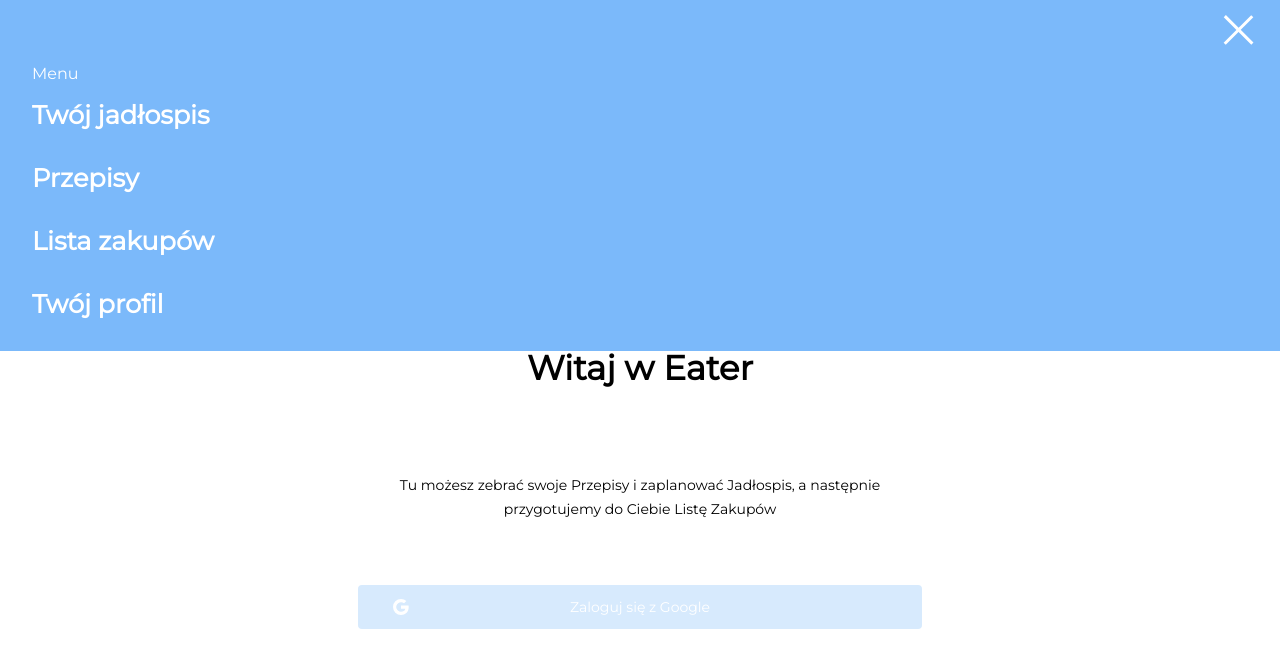
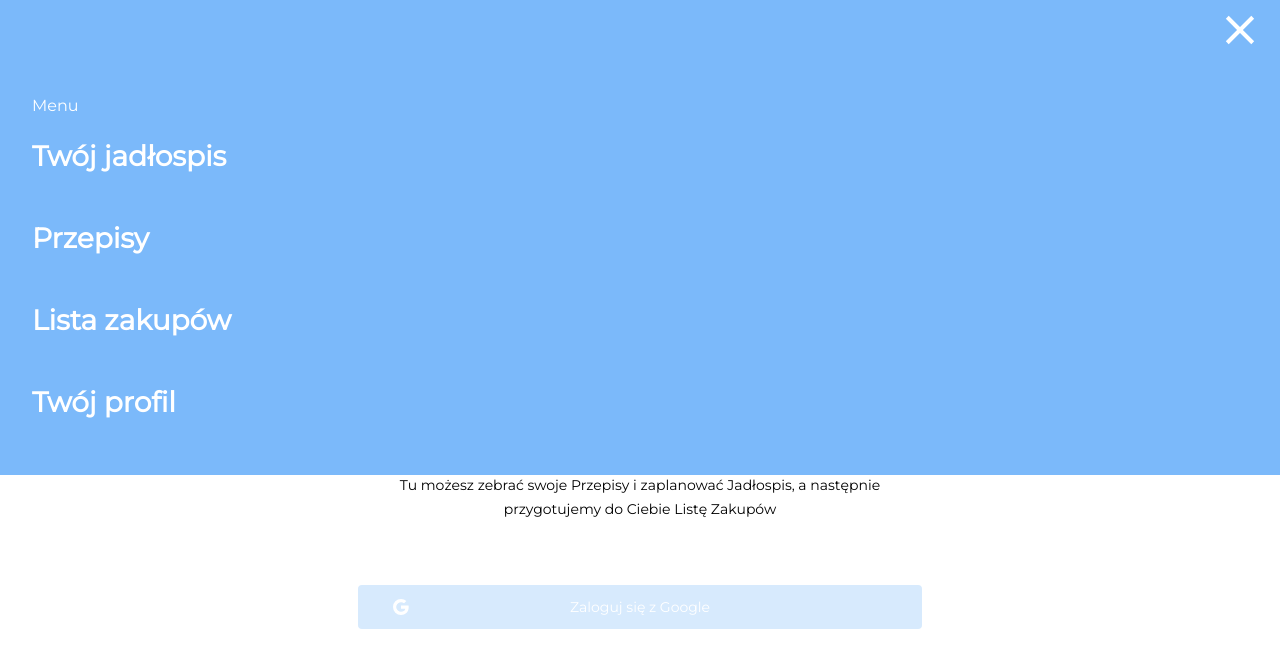
Before and after one commit to akai-org/EaterUI, a React (Vite) app: page / in a window 1280 px wide. Both pictures are taken after a click on the button 1238 px from the left and 32 px from the top of the page. Shown: the top 668 px of the page. Built offline with nearby package versions, Linux system fonts and the light colour scheme; no server answers.

Commit message:
Changed how navigation menu is rendered. Changed fixed values to variables

```diff
--- a/src/App.jsx
+++ b/src/App.jsx
@@ -7,7 +7,7 @@ import MenuDetails from "./pages/Menu/MenuDetails";
 import MenuListing from "./pages/Menu/MenuListing";
 import MenuPlanning from "./pages/Menu/MenuPlanning";
 import RecipeRouter from "./pages/Recipes/RecipeRouter";
-import { Navbar } from "./components/Navbar/Navbar";
+import { Navbar } from "./components/index";
 import "./assets/index.scss";
 import { ToastBox } from "@/utils/toast";
 
--- a/src/assets/variables.scss
+++ b/src/assets/variables.scss
@@ -45,9 +45,14 @@ $extrabold: 800;
 $XS-spacing: 4px;
 $S-spacing: 8px;
 $M-spacing: 16px;
+$ML-spacing: 24px;
 $L-spacing: 32px;
 $XL-spacing: 48px;
 $XXL-spacing: 64px;
 
 // navbar
 $nav-height: 64px;
+
+//transitions
+$transiton-primary: 0.1s ease-in-out;
+$transiton-secondary: 0.2s ease-in-out;
--- a/src/components/Container/Container.module.scss
+++ b/src/components/Container/Container.module.scss
@@ -3,9 +3,9 @@
 .container {
   max-width: 800px;
   width: 100%;
-  padding: 32px;
+  padding: $L-spacing;
   margin: 0 auto;
-  padding-top: calc($nav-height + 2rem);
+  padding-top: calc($nav-height + $L-spacing);
   position: relative;
   min-height: 100vh;
   display: flex;
--- a/src/components/Navbar/Navbar.jsx
+++ b/src/components/Navbar/Navbar.jsx
@@ -8,27 +8,31 @@ export const Navbar = () => {
 
   const closeNavbar = () => setIsOpen(false);
 
+  const navItems = [
+    { path: "/menu", text: "Twój jadłospis" },
+    { path: "/recipes", text: "Przepisy" },
+    { path: "/shopping-list", text: "Lista zakupów" },
+    { path: "#", text: "Twój profil" },
+  ];
+
   return (
     <nav role="navigation" aria-label="menu" className={styles.navbar}>
       <div
         className={cn(styles.menuList, {
-          [`${styles.menuList}-active`]: isOpen,
+          [styles.active]: isOpen,
         })}
       >
         <p>Menu</p>
         <ul>
-          <li onClick={closeNavbar} className={styles.menuListItem}>
-            <Link to="/menu">Twój jadłospis</Link>
-          </li>
-          <li onClick={closeNavbar} className={styles.menuListItem}>
-            <Link to="/recipes">Przepisy</Link>
-          </li>
-          <li onClick={closeNavbar} className={styles.menuListItem}>
-            <Link to="/shopping-list">Lista zakupów</Link>
-          </li>
-          <li onClick={closeNavbar} className={styles.menuListItem}>
-            <Link to="/recipes">Twój profil</Link>
-          </li>
+          {navItems.map(({ path, text }) => (
+            <li
+              key={text}
+              onClick={closeNavbar}
+              className={styles.menuListItem}
+            >
+              <Link to={path}>{text}</Link>
+            </li>
+          ))}
         </ul>
       </div>
       <button
@@ -39,7 +43,7 @@ export const Navbar = () => {
       >
         <span
           className={cn(styles.hamburger, {
-            [`${styles.hamburger}-active`]: isOpen,
+            [styles.active]: isOpen,
           })}
         ></span>
       </button>
--- a/src/components/Navbar/Navbar.module.scss
+++ b/src/components/Navbar/Navbar.module.scss
@@ -1,4 +1,5 @@
-@import "../../assets/variables.scss";
+@import "@/assets/variables.scss";
+$default-hamurger-spacing: 10px;
 
 .navbar {
   position: fixed;
@@ -19,43 +20,43 @@
   align-items: center;
   justify-items: center;
   cursor: pointer;
-  width: 3.2rem;
-  height: 3rem;
+  width: $XL-spacing;
+  height: $XL-spacing;
   background-color: transparent;
   border: none;
 }
 
 .hamburger {
   display: inline-block;
-  height: 0.2rem;
+  height: $XS-spacing;
   width: 100%;
   background-color: $white;
   transform: translateY(-50%);
-  transition: background-color 0.2s 0.2s ease-in-out;
+  transition: background-color $transiton-secondary;
   &::before,
   &::after {
     content: "";
     position: absolute;
     display: block;
-    height: 0.2em;
+    height: $XS-spacing;
     width: 100%;
     background-color: $white;
-    transition: transform 0.2s 0.2s ease-in-out;
+    transition: transform $transiton-secondary;
   }
   &::before {
-    top: 10px;
+    top: $default-hamurger-spacing;
   }
   &::after {
-    top: -10px;
+    top: -$default-hamurger-spacing;
   }
-  &-active {
+  &.active {
     background-color: transparent;
 
     &::before {
-      transform: translateY(-10px) rotate(-45deg);
+      transform: translateY(-$default-hamurger-spacing) rotate(-45deg);
     }
     &::after {
-      transform: translateY(10px) rotate(45deg);
+      transform: translateY($default-hamurger-spacing) rotate(45deg);
     }
   }
 }
@@ -67,13 +68,11 @@
   position: absolute;
   top: $nav-height;
   left: 0;
-  padding-bottom: 1em;
+  padding: $L-spacing;
   background: $primary001;
   width: 100%;
-  transform: translateY(-200%);
-  transition: opacity 0.1s 0s ease-in-out;
+  transition: opacity $transiton-primary;
   & p {
-    padding: 0 2em;
     color: $white;
   }
   & ul {
@@ -81,14 +80,12 @@
     padding: 0;
     margin: 0;
   }
-  &-active {
-    transform: translateY(0);
+  &.active {
     opacity: 1;
   }
 }
 
 .menuListItem {
-  padding: 1em 2em;
   display: flex;
 
   &:hover {
@@ -98,7 +95,8 @@
     text-decoration: none;
     color: $white;
     font-weight: $semibold;
-    font-size: 1.6rem;
+    font-size: $h3-font-size;
     width: 100%;
+    padding: $ML-spacing 0;
   }
 }
--- a/src/components/index.js
+++ b/src/components/index.js
@@ -7,3 +7,4 @@ export { Icon } from "./Icon/Icon";
 export { Input, Textarea } from "./Input/Input";
 export { Layout } from "./Layout/Layout";
 export { Text } from "./Text/Text";
+export { Navbar } from "./Navbar/Navbar";
```
